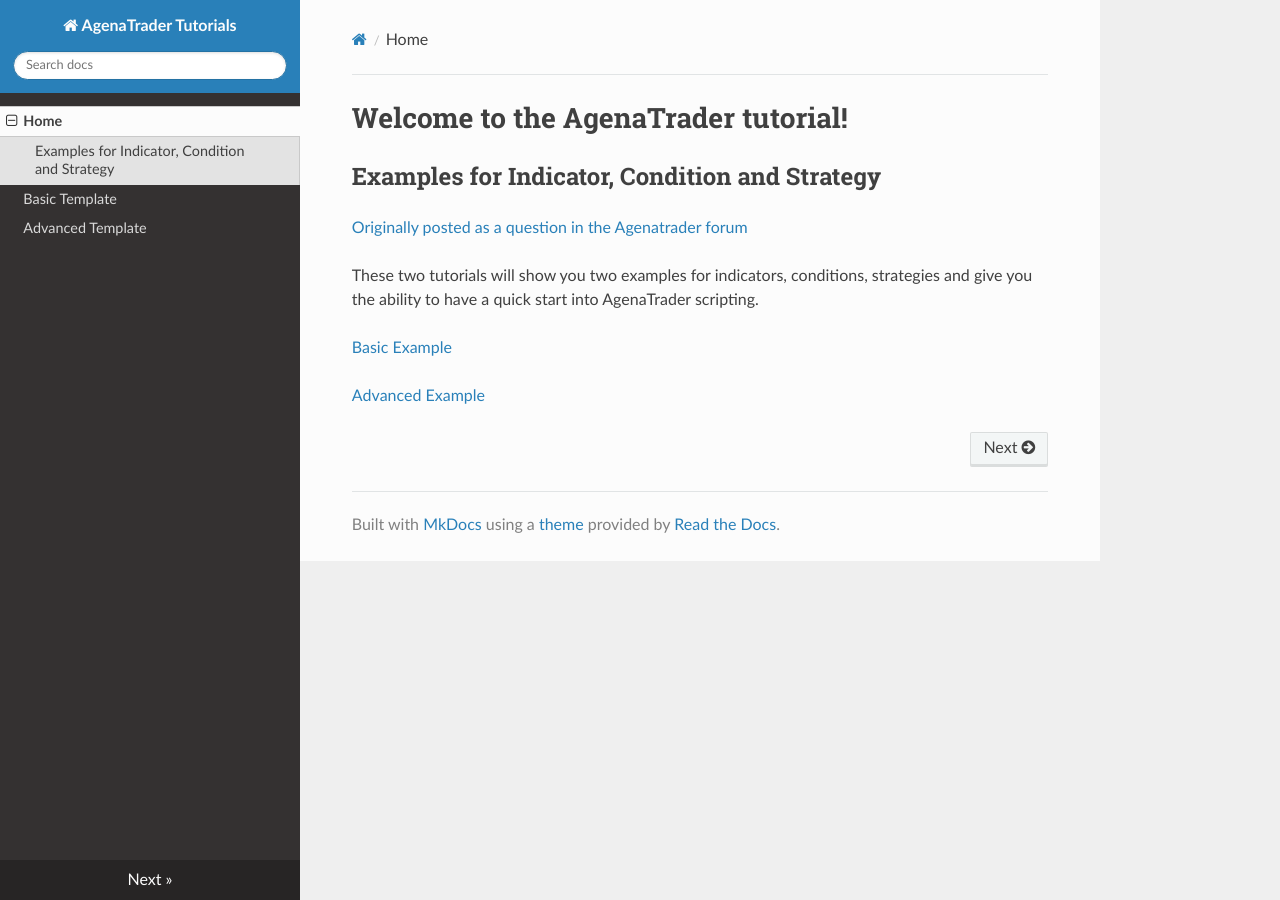
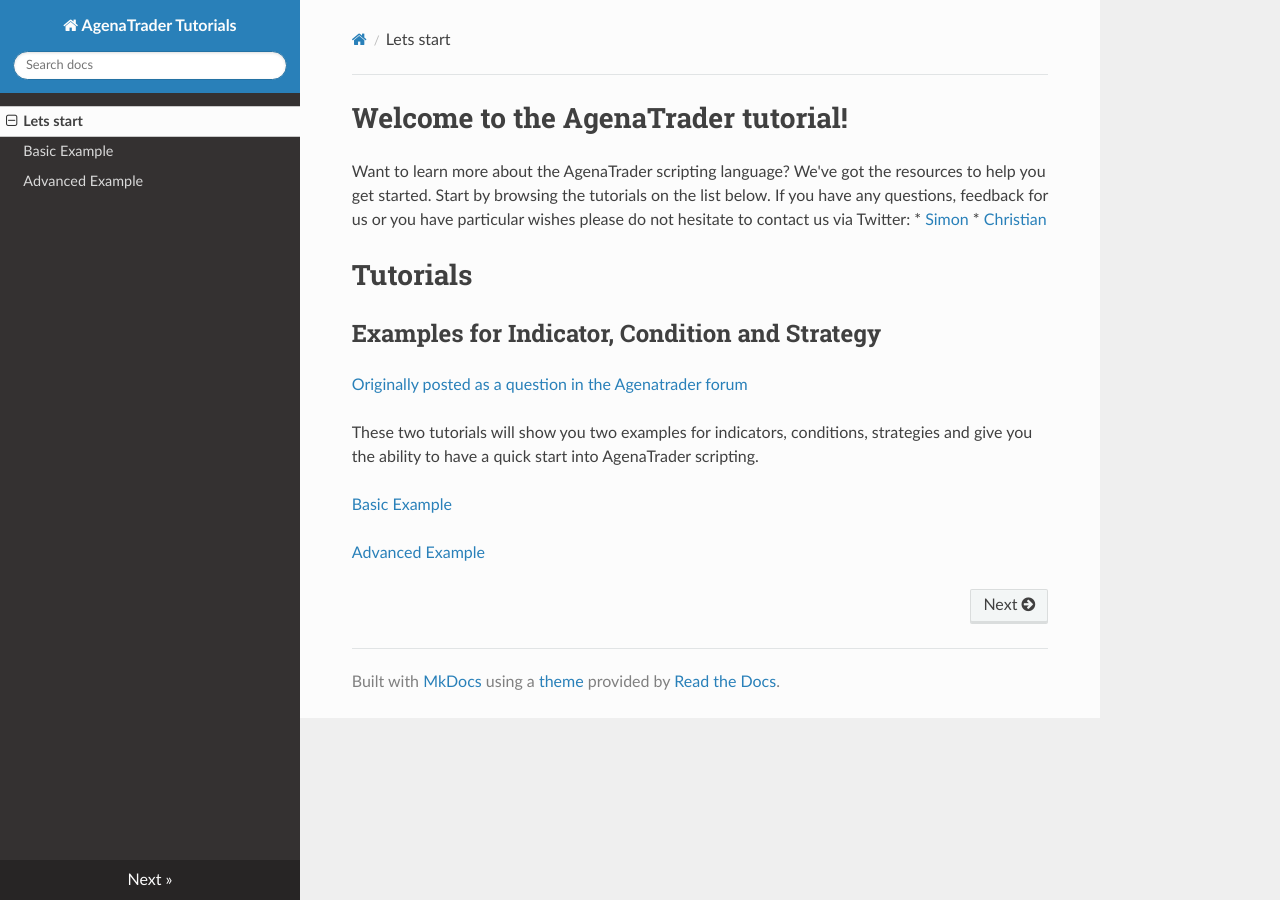
Before and after one commit to AgenaTrader/Tutorials, an MkDocs documentation site: the page built from sources/index.md, in a window 1280 px wide. Built offline with MkDocs 1.6.1, drawn with Linux system fonts in a browser that asks for light colours; nearby versions of some CDN libraries; old or Windows-style settings are respelled for this version of MkDocs.

Commit message:
contact us and introduction

```diff
--- a/mkdocs.yml
+++ b/mkdocs.yml
@@ -2,6 +2,6 @@
 docs_dir: sources
 theme: readthedocs
 pages:
-    - 'Home': 'index.md'
-    - 'Basic Template': 'Example_Indicator_Condition_Strategy_Basic/README.md'
-    - 'Advanced Template': 'Example_Indicator_Condition_Strategy_Advanced/README.md'
+    - 'Lets start': 'index.md'
+    - 'Basic Example': 'Example_Indicator_Condition_Strategy_Basic/README.md'
+    - 'Advanced Example': 'Example_Indicator_Condition_Strategy_Advanced/README.md'
--- a/sources/index.md
+++ b/sources/index.md
@@ -1,5 +1,10 @@
 #Welcome to the AgenaTrader tutorial!
+Want to learn more about the AgenaTrader scripting language? We've got the resources to help you get started. Start by browsing the tutorials on the list below.
+If you have any questions, feedback for us or you have particular wishes please do not hesitate to contact us via Twitter:
+* [Simon](https://twitter.com/SimonPucher)
+* [Christian](https://twitter.com/ckovar82)
 
+#Tutorials
 ##Examples for Indicator, Condition and Strategy
 [Originally posted as a question in the Agenatrader forum](http://www.tradeescort.com/phpbb_de/viewtopic.php?f=18&t=2680&p=11739)
 
```
